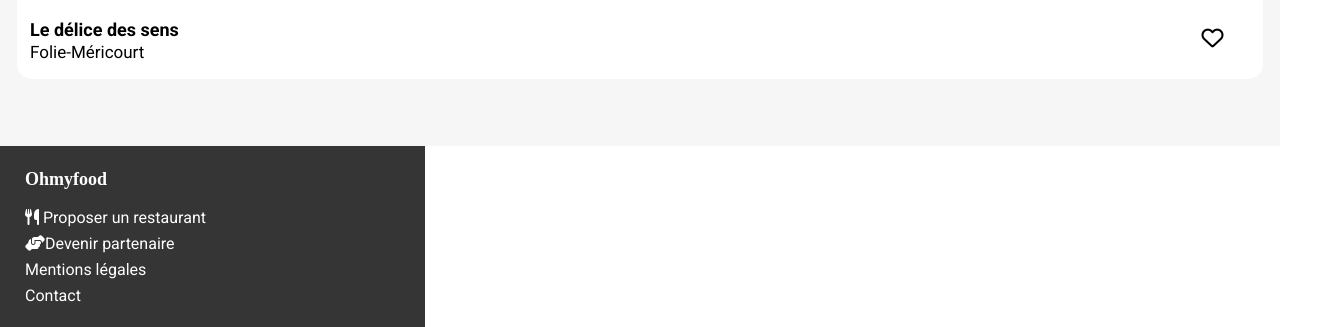
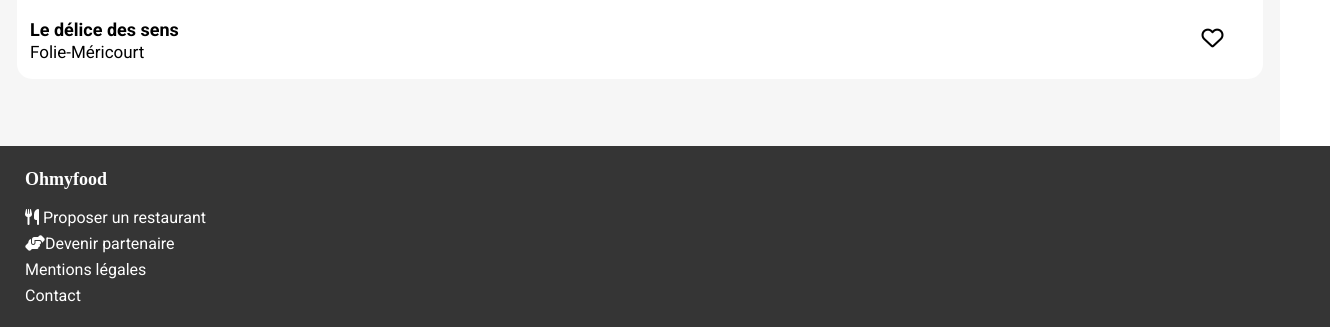
Before and after one commit to JamesRchrdsn/Ohmyfoodp4, a website: page index.html in a window 1280 px wide. Shown: the part 1880-2207 px from the top of the page, 1330 px wide, since content can reach past the window. Drawn offline with Linux system fonts and the light colour scheme; a web font is replaced by a local one.

Commit message:
preanimation

```diff
--- a/sass/footer.scss
+++ b/sass/footer.scss
@@ -1,7 +1,7 @@
 footer{
     background-color: $grey1;
     display: flex;
-    width: 23.4375em;
+    width: 100%;
     padding: 1.375em 1.5625em;
     flex-direction: column;
     align-items: flex-start;
```
Also changed, not shown: css/style.css.
